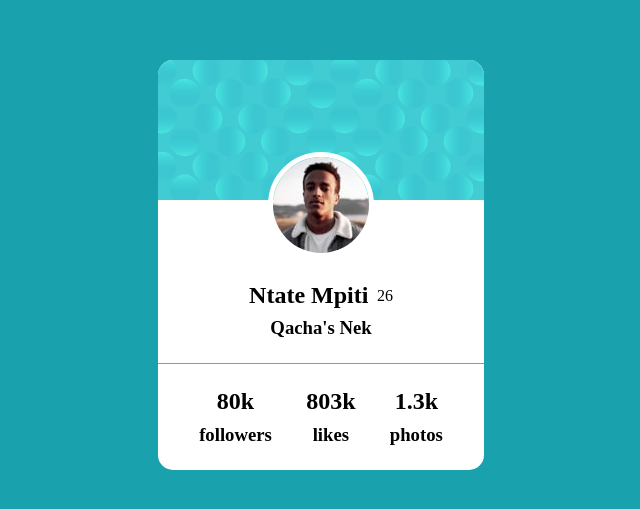
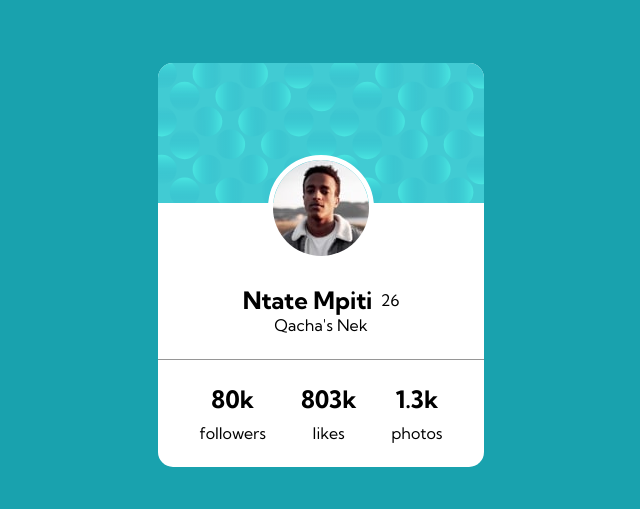
Before and after one commit to md5dalton/profile-card, a Next.js app: page / in a window 1280 px wide. Shown: the part 135-644 px from the top of the page, without its empty margins (319-959 px from the left). Built offline with nearby package versions, Linux system fonts and the light colour scheme.

Commit message:
Update index.js

```diff
--- a/pages/index.js
+++ b/pages/index.js
@@ -1,14 +1,16 @@
 import Head from 'next/head'
 import Image from 'next/image'
-// import { Inter } from '@next/font/google'
-// import styles from '../styles/Home.module.css'
+import { Kumbh_Sans  } from '@next/font/google'
 
-// const inter = Inter({ subsets: ['latin'] })
+const font = Kumbh_Sans({
+  subsets: ['latin'],
+  weight: ["400", "700"]
+})
 
 const Stat  = ({ count, name }) => (
     <li className="stat">
-        <h2 className="count">{count}</h2>
-        <h3 className="stat-name">{name}</h3>
+        <h2 className="text-bold count">{count}</h2>
+        <span className="text-small stat-name">{name}</span>
     </li>
 )
 
@@ -21,7 +23,7 @@ export default function Home() {
         <meta name="viewport" content="width=device-width, initial-scale=1" />
         <link rel="icon" type="image/png" href="/images/favicon-32x32.png" />
       </Head>
-      <main>
+      <main className={font.className}>
         <section className="card">
           <div className="card-content">
             <Image
@@ -33,10 +35,10 @@ export default function Home() {
             />
             <div className="details">
                 <div className="name">
-                    <h1>Ntate Mpiti</h1>
+                    <h1 className="text-bold">Ntate Mpiti</h1>
                     <span>26</span>
                 </div>
-                <h3 className="city">Qacha's Nek</h3>
+                <span className="text-medium city">Qacha's Nek</span>
             </div>
             <ul className="stats" role="list">
                 <Stat name="followers" count="80k" />
```
